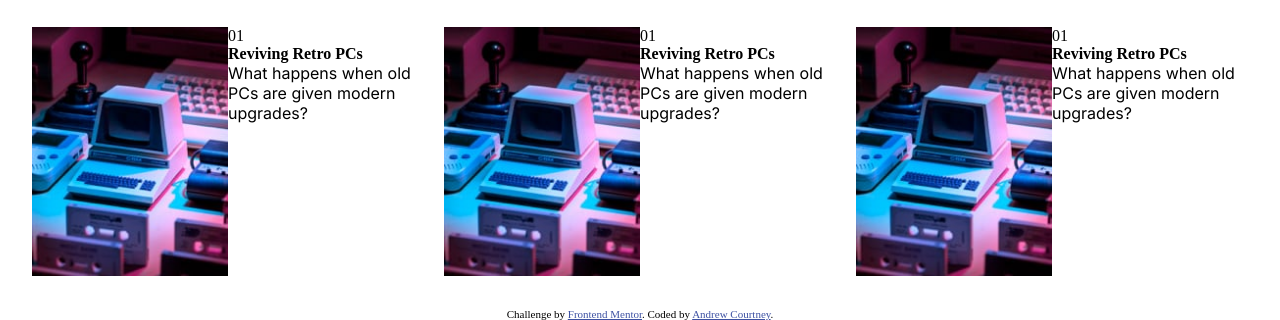
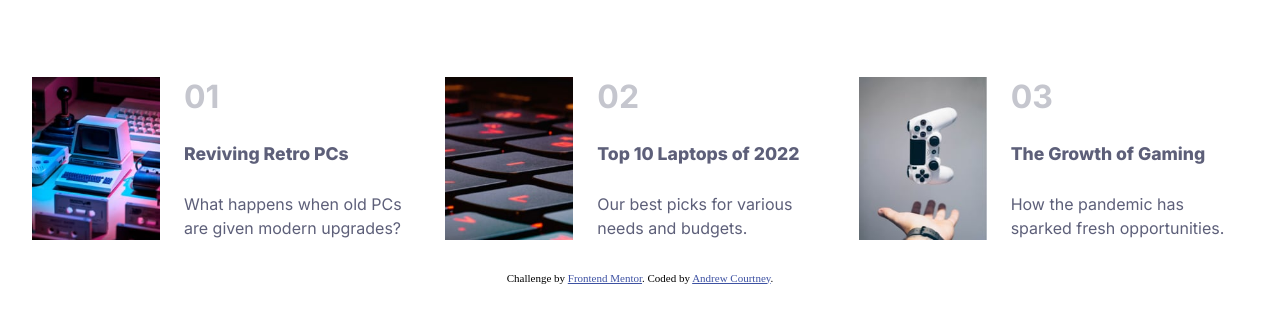
Before and after one commit to andrewcourtney/newshomepage, a plain HTML site: page index.html in a window 1280 px wide. Shown: the part 706-1026 px from the top of the page. After the commit the page ends 990 px from the top, so only its background shows below. Drawn offline with Linux system fonts and the light colour scheme.

```diff
--- a/css/newshomepage.scss
+++ b/css/newshomepage.scss
@@ -6,6 +6,12 @@ $darkGrey: hsl(236, 13%, 42%);
 $darkBlue: hsl(240, 100%, 5%);
 
 $mainFont: "Inter", Arial, sans-serif;
+
+$lightFontWeight: 400;
+$mediumFontWeight: 700;
+$heavyFontWeight: 800;
+
+$fadeIn: color 0.2s ease-in;
 
 body {
     margin: 4rem 2rem 0 2rem;
@@ -32,7 +38,7 @@ p {
 main {
     display: grid;
     grid-template-columns: 1fr 0.5fr;
-    grid-gap: 30px;
+    grid-gap: 80px 30px;
     margin-bottom: 2rem;
 }
 
@@ -41,7 +47,7 @@ main {
     background: $softRed;
     font-family: $mainFont;
     font-size: .8rem;
-    font-weight: 700;
+    font-weight: $mediumFontWeight;
     color: $offWhite;
     text-decoration: none;
     text-transform: uppercase;
@@ -88,7 +94,7 @@ main {
 .news-headline__title {
     font-family: $mainFont;
     font-size: 3.25rem;
-    font-weight: 800;
+    font-weight: $heavyFontWeight;
     line-height: 3.375rem;
 }
 
@@ -157,7 +163,7 @@ main {
     margin-top: .75rem;
     margin-bottom: 1.5rem;
     font-size: .9375rem;
-    font-weight: 400;
+    font-weight: $lightFontWeight;
     line-height: 1.875rem;
 }
 
@@ -168,14 +174,55 @@ main {
     display: grid;
     grid-template-columns: repeat(3, 1fr);
     grid-column: span 2;
-    grid-gap: 20px;
+    grid-gap: 1.5rem;
 }
 
 .news-otherstories__card {
-    display: grid;
-    grid-template-columns: repeat(2, 1fr);
+    display: flex;
+    gap: 1.5rem;
 }
 
+.news-otherstories__card__image{
+    align-self: flex-start;
+    max-width: 8rem;
+    height: auto;
+}
+
+.news-otherstories__card__details{
+    display: flex;
+    flex-direction: column;
+    justify-content: space-between;
+}
+
+.news-otherstories__number,
+.news-otherstories__headline{
+    font-family: $mainFont;
+}
+
+.news-otherstories__number{
+    font-size: 2rem;
+    font-weight: $mediumFontWeight;
+    color: $lightGrey;
+}
+
+.news-otherstories__headline{
+    display: inline-block;
+    font-size: 1.1rem;
+    font-weight: $heavyFontWeight;
+    color: $darkGrey;
+    text-decoration: none;
+    transition: $fadeIn;
+}
+
+.news-otherstories__headline:hover{
+    color: $softRed;
+}
+
+.news-otherstories__intro{
+    font-size: 1rem;
+    color: $darkGrey;
+    line-height: 1.5rem;
+}
 /** END other stories **/
 
 /** START media queries **/
@@ -241,6 +288,17 @@ main {
     }
 
     /** END main headline **/
+
+    /** START other stories **/
+    .news-otherstories{
+        grid-template-columns: 100%;
+        grid-gap: 2.25rem;
+    }
+
+    .news-otherstories__card__details{
+        justify-content: flex-start;
+    }
+    /** END other stories **/
 }
 
 @media(max-width: 768px) {
--- a/index.html
+++ b/index.html
@@ -87,48 +87,33 @@
     <section class="news-otherstories">
       <article class="news-otherstories__card">
         <img src="images/image-retro-pcs.jpg" alt="The Bright Future of Web 3.0?"
-          title="The Bright Future of Web 3.0?" />
-        <div>
-          <p class="news-otherstories__number"></p>01
-          <h4 class="news-otherstories__headline">Reviving Retro PCs</h4>
+          title="The Bright Future of Web 3.0?" class="news-otherstories__card__image" />
+        <div class="news-otherstories__card__details">
+          <p class="news-otherstories__number">01</p>
+          <a href="#" class="news-otherstories__headline">Reviving Retro PCs</a>
           <p class="news-otherstories__intro">What happens when old PCs are given modern upgrades?</p>
         </div>
       </article>
       <article class="news-otherstories__card">
-        <img src="images/image-retro-pcs.jpg" alt="The Bright Future of Web 3.0?"
-          title="The Bright Future of Web 3.0?" />
-        <div>
-          <p class="news-otherstories__number"></p>01
-          <h4 class="news-otherstories__headline">Reviving Retro PCs</h4>
-          <p class="news-otherstories__intro">What happens when old PCs are given modern upgrades?</p>
+        <img src="images/image-top-laptops.jpg" alt="The Bright Future of Web 3.0?"
+          title="The Bright Future of Web 3.0?" class="news-otherstories__card__image" />
+        <div class="news-otherstories__card__details">
+          <p class="news-otherstories__number">02</p>
+          <a href="#" class="news-otherstories__headline">Top 10 Laptops of 2022</a>
+          <p class="news-otherstories__intro">Our best picks for various needs and budgets.</p>
         </div>
       </article>
       <article class="news-otherstories__card">
-        <img src="images/image-retro-pcs.jpg" alt="The Bright Future of Web 3.0?"
-          title="The Bright Future of Web 3.0?" />
-        <div>
-          <p class="news-otherstories__number"></p>01
-          <h4 class="news-otherstories__headline">Reviving Retro PCs</h4>
-          <p class="news-otherstories__intro">What happens when old PCs are given modern upgrades?</p>
+        <img src="images/image-gaming-growth.jpg" alt="The Bright Future of Web 3.0?"
+          title="The Bright Future of Web 3.0?" class="news-otherstories__card__image" />
+        <div class="news-otherstories__card__details">
+          <p class="news-otherstories__number">03</p>
+          <a href="#" class="news-otherstories__headline">The Growth of Gaming</a>
+          <p class="news-otherstories__intro">How the pandemic has sparked fresh opportunities.</p>
         </div>
       </article>
-
-      <div style="display: none;">02
-        Top 10 Laptops of 2022
-        Our best picks for various needs and budgets.
-
-        03
-        The Growth of Gaming
-        How the pandemic has sparked fresh opportunities.
-      </div>
     </section>
   </main>
-  <div style="display:none;">
-
-
-
-
-  </div>
   <div class="attribution">
     Challenge by <a href="https://www.frontendmentor.io?ref=challenge" target="_blank">Frontend Mentor</a>.
     Coded by <a href="https://www.andrewcourtney.co.uk" target="_blank">Andrew Courtney</a>.
```
Also changed, not shown: css/newshomepage.css, 1 other file.
